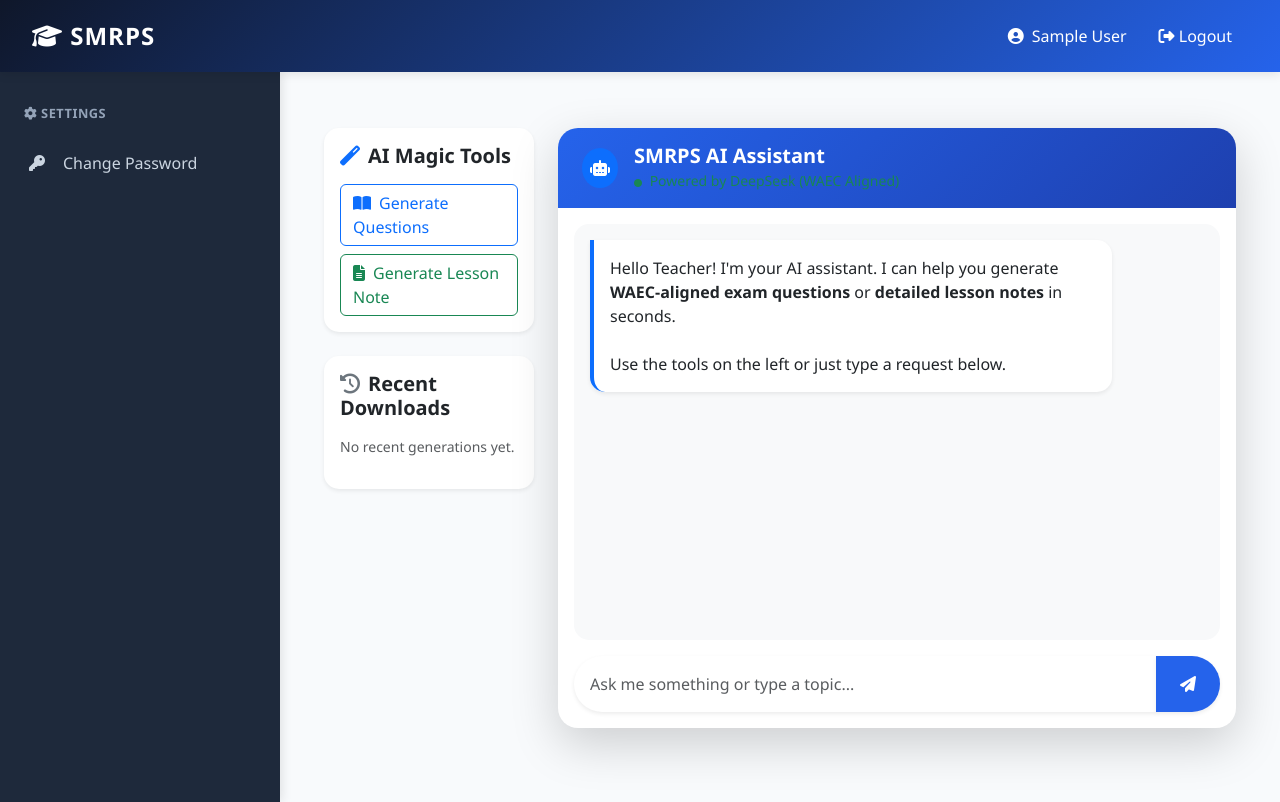
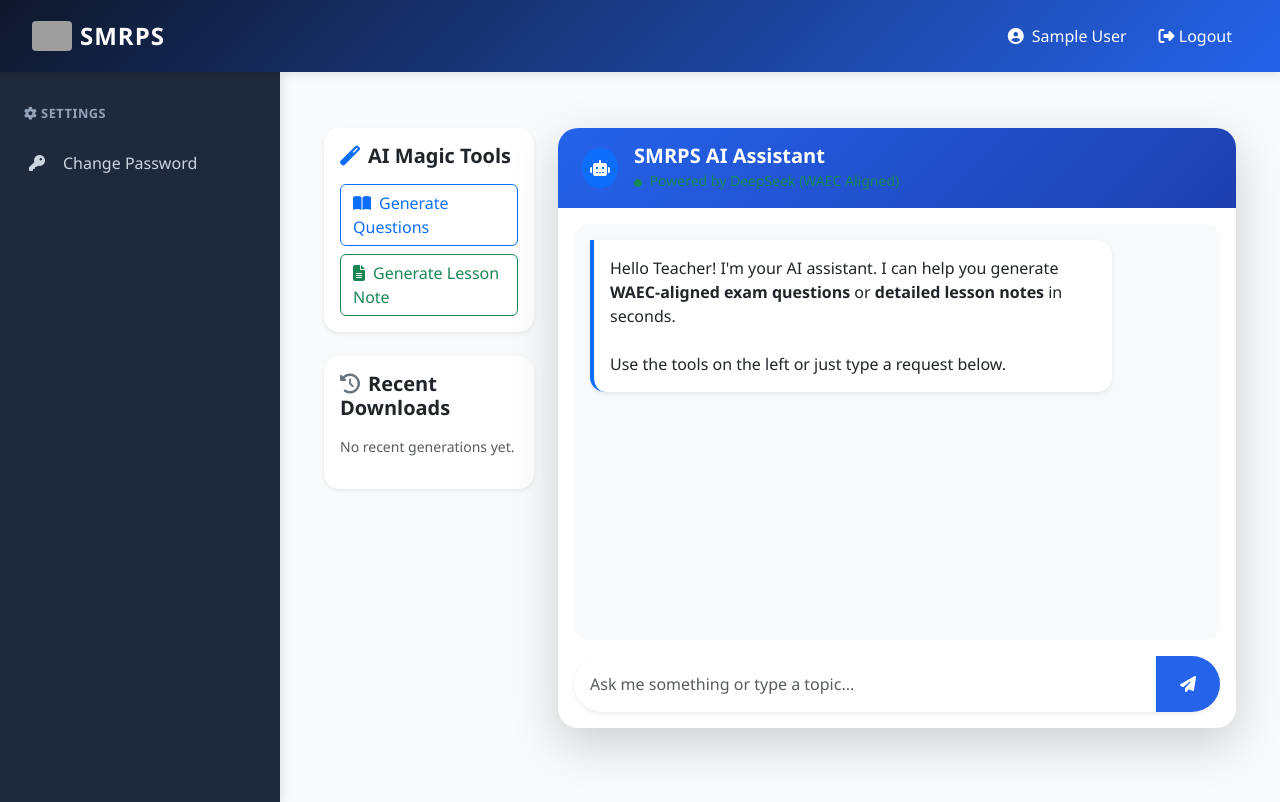
Before and after one commit to sopidoift2023/SMRPS, a Django app: page /portal/ai-assistant/ in a window 1280 px wide. Run offline with Django 5.2, Linux system fonts and the light colour scheme; the visitor is signed in with stand-in values (Sample User, id 1); some libraries are stand-ins or nearby versions; grey boxes are pictures that could not be loaded.

Commit message:
Show software logo in top header

```diff
--- a/portal/templates/portal/base.html
+++ b/portal/templates/portal/base.html
@@ -398,8 +398,11 @@
             <img src="{{ request.user.school.logo.url }}" alt="School Logo"
                 style="height:48px; width:auto; margin-right: 1rem; border-radius: 6px; background: #fff; object-fit: contain; box-shadow: 0 2px 8px rgba(0,0,0,0.08);">
             {% endif %}
-            <div class="logo">
-                <i class="fas fa-graduation-cap"></i> SMRPS
+            <div class="logo" style="display: flex; align-items: center; gap: 0.5rem;">
+                {% load static %}
+                <img src="{% static 'portal/logo1.png' %}" alt="Logo"
+                    style="height: 30px; width: auto; border-radius: 4px;">
+                <span>SMRPS</span>
             </div>
         </div>
         <div class="user-info">
```
